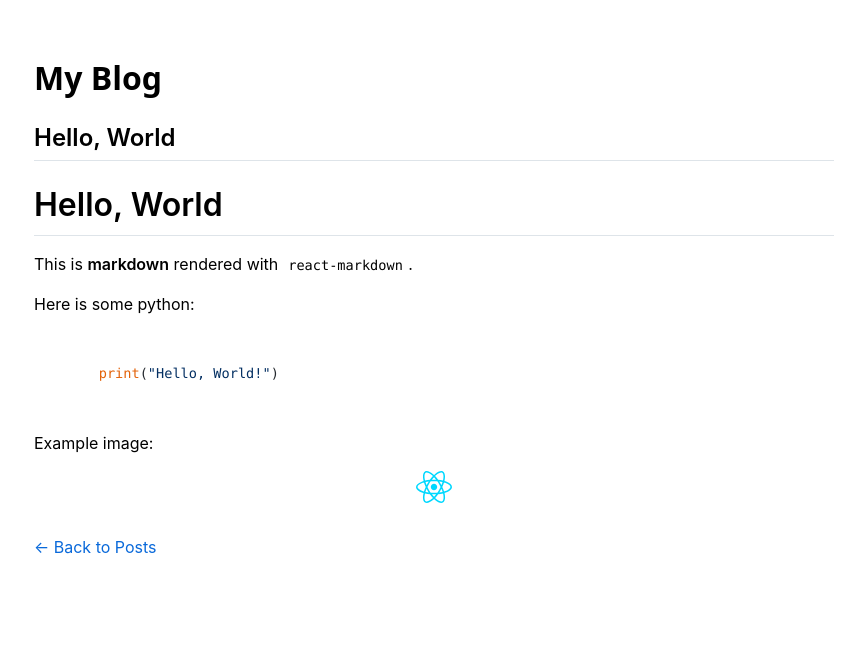
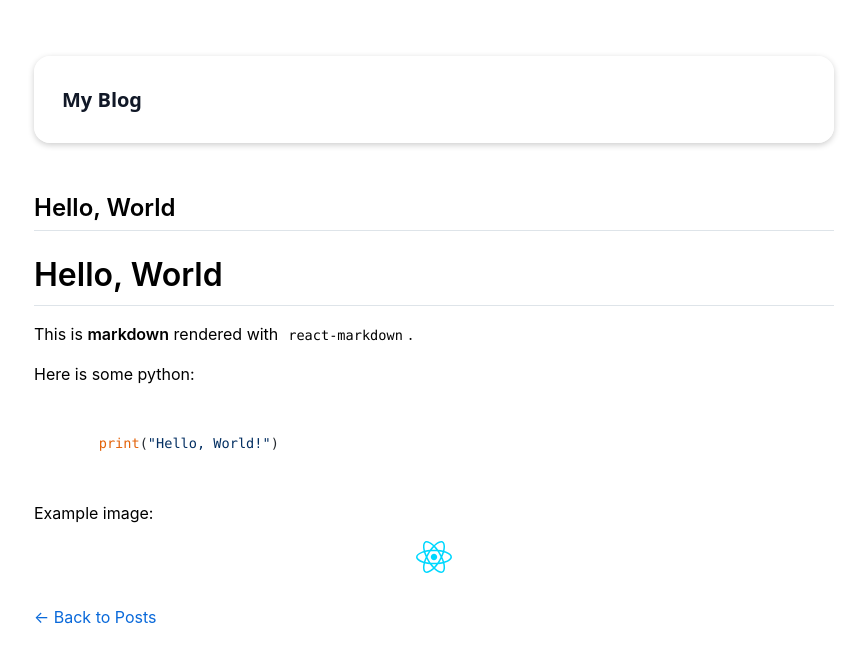
Before and after one commit to filipnaudot/md-portal, a React (Vite) app: page /post/hello-world in a window 1280 px wide. Shown: the top 662 px of the page, without its empty margins (206-1073 px from the left). Built offline with nearby package versions, Linux system fonts and the light colour scheme.

Commit message:
Work: nicer heading and better indentation

```diff
--- a/src/App.jsx
+++ b/src/App.jsx
@@ -7,9 +7,24 @@ import "./styles/markdown.css";
 export default function App() {
   return (
     <div style={{ maxWidth: 800, margin: "40px auto", padding: 16, fontFamily: "system-ui, Helvetica, Arial, sans-serif" }}>
-      <header style={{ marginBottom: 24 }}>
-        <Link to="/" style={{ textDecoration: "none", color: "inherit" }}>
-          <h1 style={{ margin: 0 }}>My Blog</h1>
+      <header
+        style={{
+          marginBottom: 50,
+          backgroundColor: "rgba(255, 255, 255, 0.7)",
+          borderRadius: 16,
+          padding: "30px 28px",
+          display: "flex",
+          alignItems: "center",
+          boxShadow: "0 2px 6px rgba(0,0,0,0.2)",
+          backdropFilter: "blur(10px)",
+        }}>
+        <Link to="/" style={{
+                              textDecoration: "none",
+                              color: "#111827",
+                              fontWeight: 700,
+                              fontSize: "1.25rem",
+                            }}>
+          My Blog
         </Link>
       </header>
       <Routes>
--- a/src/pages/Home.jsx
+++ b/src/pages/Home.jsx
@@ -5,16 +5,15 @@ import { getAllPosts } from "../lib/posts";
 export default function Home() {
     const posts = getAllPosts();
 
-
     return (
         <main>
         <h2 style={{ marginTop: 0 }}>Posts</h2>
         <ul style={{ listStyle: "none", padding: 0, display: "grid", gap: 16 }}>
-{posts.map((p) => (
-<li key={p.slug} style={{ border: "1px solid #e5e7eb", borderRadius: 12, padding: 16 }}>
-<Link to={`/post/${p.slug}`} style={{ textDecoration: "none", color: "inherit" }}>
-<h3 style={{ marginTop: 0, marginBottom: 8 }}>{p.title}</h3>
-<p style={{ margin: 0, color: "#4b5563" }}>{p.summary}</p>
+            {posts.map((post) => (
+                <li key={post.slug} style={{ border: "1px solid #e5e7eb", borderRadius: 12, padding: 16 }}>
+                <Link to={`/post/${post.slug}`} style={{ textDecoration: "none", color: "inherit" }}>
+                <h3 style={{ marginTop: 0, marginBottom: 8 }}>{post.title}</h3>
+                <p style={{ margin: 0, color: "#4b5563" }}>{post.summary}</p>
                 </Link>
                 </li>
             ))}
--- a/src/pages/Post.jsx
+++ b/src/pages/Post.jsx
@@ -15,8 +15,7 @@ export default function Post() {
         <h2 style={{ marginTop: 0 }}>{post.title}</h2>
         <ReactMarkdown
                         remarkPlugins={[remarkGfm]}
-        rehypePlugins={[[rehypeHighlight, { ignoreMissing: true }]]}
-      >
+                        rehypePlugins={[[rehypeHighlight, { ignoreMissing: true }]]}>
             {post.content}
         </ReactMarkdown>
         <p style={{ marginTop: 32 }}><Link to="/">← Back to Posts</Link></p>
```
Lines whose indentation alone changed are shown as unchanged.
